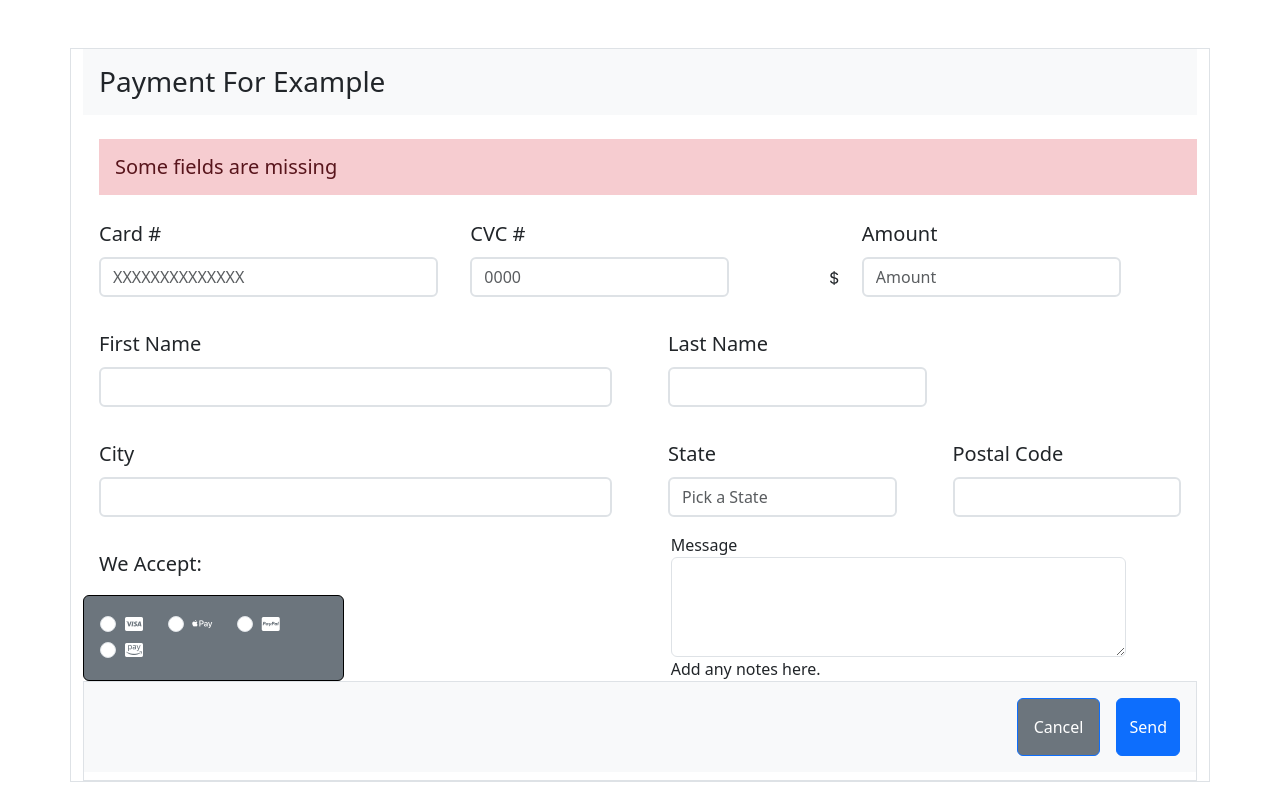
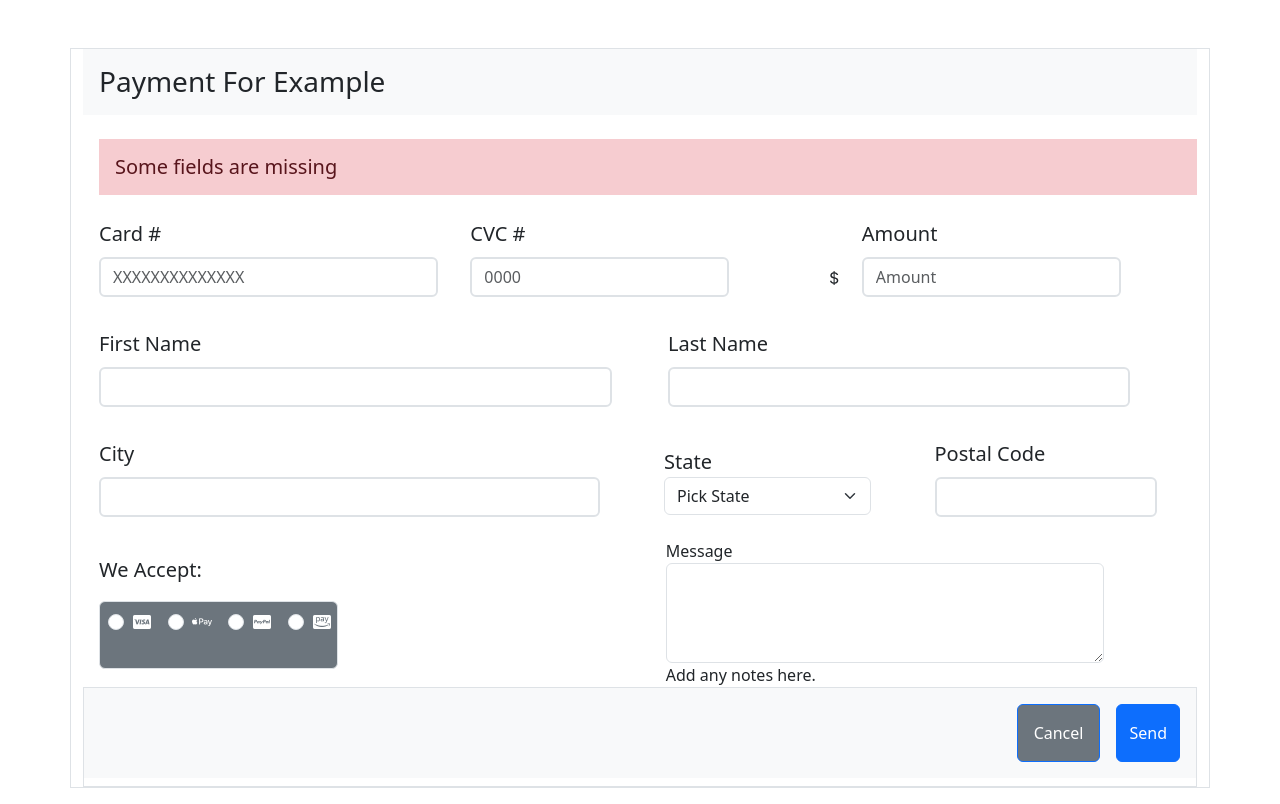
Before and after one commit to 4GeeksAcademy/formHTML5-Sergio.Bonaque, a plain HTML site: page index.html in a window 1280 px wide. Drawn offline with nearby package versions, Linux system fonts and the light colour scheme.

Commit message:
corrección

```diff
--- a/index.html
+++ b/index.html
@@ -52,22 +52,27 @@
           </div>
 
           <div class="col-6">
-            <label class="p-3 fs-5">Last Name
-              <input type="text" class="mt-2 form-control border-2" id="First Name" placeholder="">
+            <label class="p-3 fs-5 w-100">Last Name
+              <input type="text" class="mt-2 form-control border-2" style="width: 90%;" placeholder="">
             </label>
           </div>
-        </div>
+
 
           <div class="row">
             <div class="col-6">
               <label class="p-3 fs-5 w-100">City
-              <input type="text" class="mt-2 form-control border-2" id="Last Name" placeholder="">
+                <input type="text" class="mt-2 form-control border-2" id="City" placeholder="">
               </label>
             </div>
 
             <div class="col-3">
-            <label class="p-3 fs-5 ">State
-              <input type="text" class="mt-2 form-control border-2" id="Last Name" placeholder="Pick a State">
+              <label class="p-4 fs-5 w-100">State
+                <select class="form-select"  aria-label="Default select example">
+                  <option selected>Pick State</option>
+                  <option value="1">España</option>
+                  <option value="2">Marruecos</option>
+                  <option value="3">Países Bajos</option>
+                </select>
               </label>
             </div>
             <div class="col-3">
@@ -79,9 +84,8 @@
           <div class="row">
             <div class="col-3">
               <label class="p-3 fs-5 w-100 d-block">We Accept:</label>
-            <div class="bg-secondary p-3 rounded text-white border border-black">
-
-              <!-- Radio buttons inline -->
+              <div
+                class="bg-secondary p-2 rounded text-white border ms-3 d-flex align-items-center justify-content-around ">
                 <div class="form-check form-check-inline ">
                   <i class="fa-brands fa-cc-visa"></i>
                   <input class="form-check-input" type="radio" name="inlineRadioOptions" id="inlineRadio1"
@@ -113,7 +117,7 @@
               </div>
             </div>
             <div class="col-8 d-flex justify-content-end align-items ms-4">
-            <div class="form-floating" style="width: 62%;">
+              <div class="form-floating" style="width: 61%;">
                 Message
                 <textarea class="form-control" placeholder="Leave a comment here" id="floatingTextarea2"
                   style="height: 100px"></textarea>
```
Lines whose indentation alone changed are shown as unchanged.
